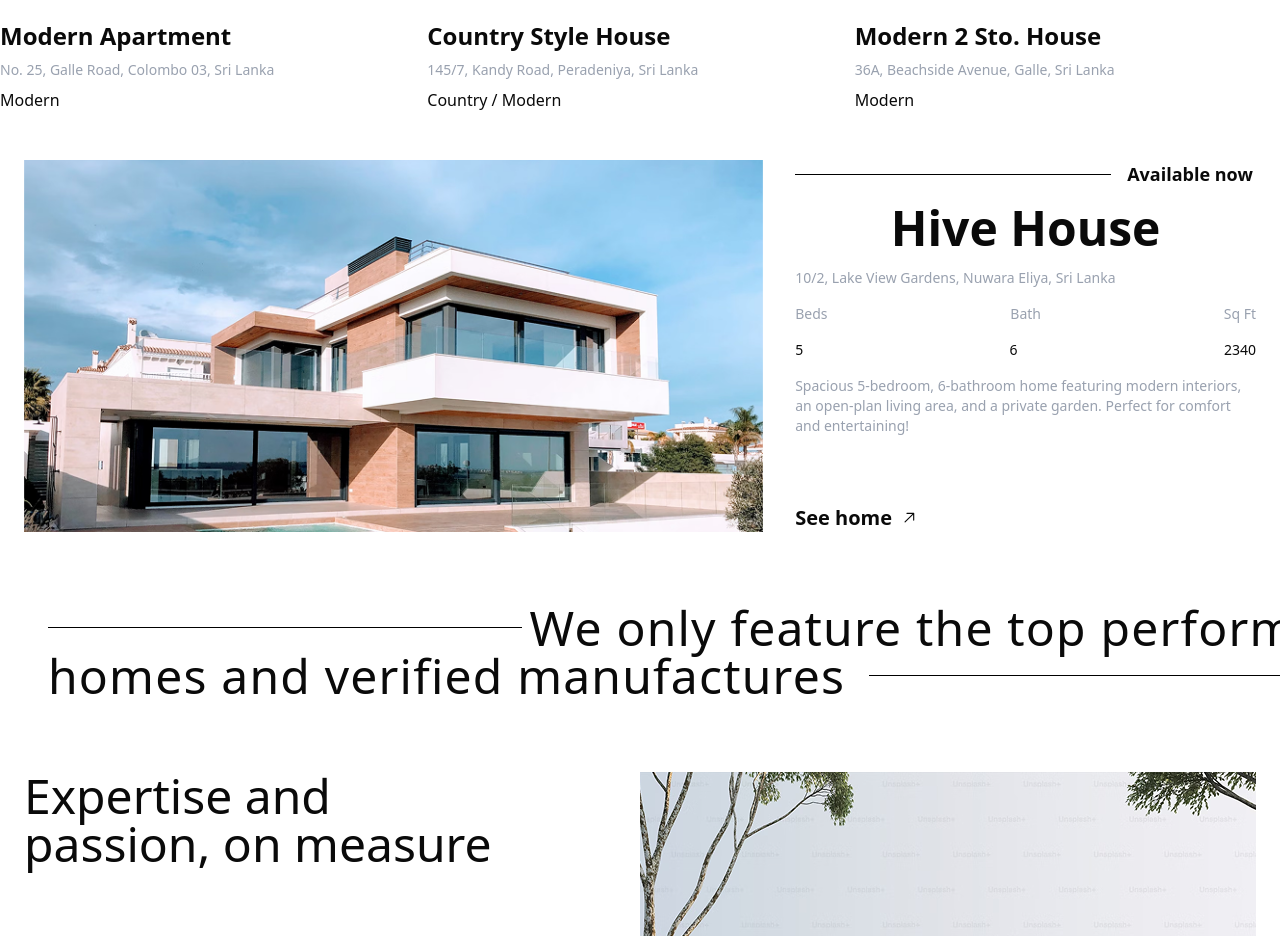
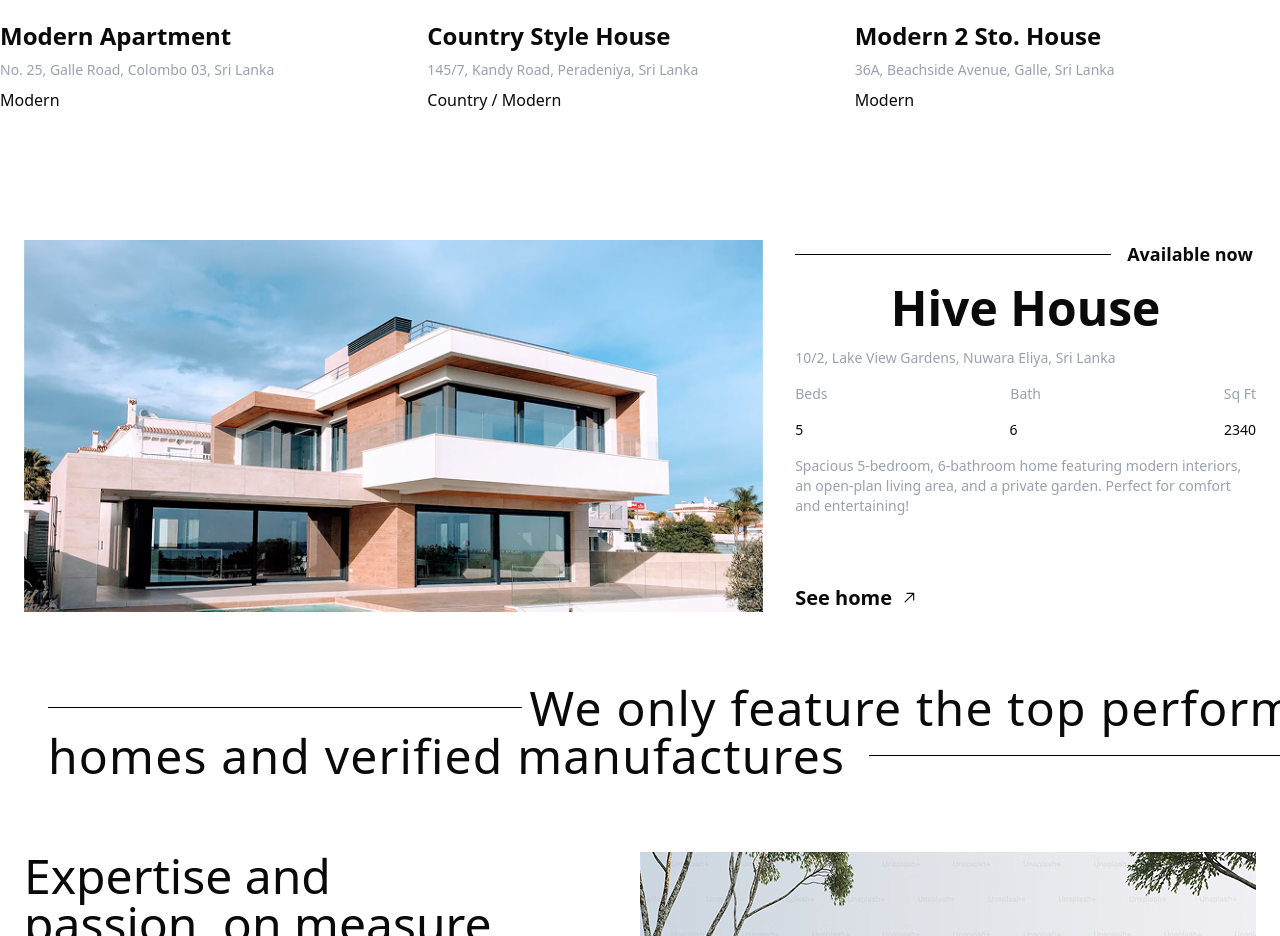
Before and after one commit to Kaveeshala/LandingPage, a Next.js app: page / in a window 1280 px wide. Shown: the part 1960-2896 px from the top of the page. Built offline with nearby package versions, Linux system fonts and the light colour scheme.

Commit message:
modify HomeDescription section

```diff
--- a/src/app/components/HomeDescription.jsx
+++ b/src/app/components/HomeDescription.jsx
@@ -6,7 +6,7 @@ import { Separator } from '@/components/ui/separator';
 
 export default function HomeDescription() {
   return (
-    <section className="max-w-7xl mx-auto">
+    <section className="max-w-7xl mx-auto mt-20">
       <Card className="w-full border-none shadow-none">
         <CardContent className="flex gap-8">
 
@@ -53,7 +53,7 @@ export default function HomeDescription() {
               Spacious 5-bedroom, 6-bathroom home featuring modern interiors, an open-plan living area, and a private garden. Perfect for comfort and entertaining!
             </p>
 
-            <div className="flex items-center gap-2 mt-auto">
+            <div className="flex items-center gap-2 overflow-hidden mt-auto hover:scale-104 transition transform hover:cursor-pointer">
               <p className="text-xl font-semibold">See home</p>
               <GoArrowUpRight size={18} />
             </div>
```
